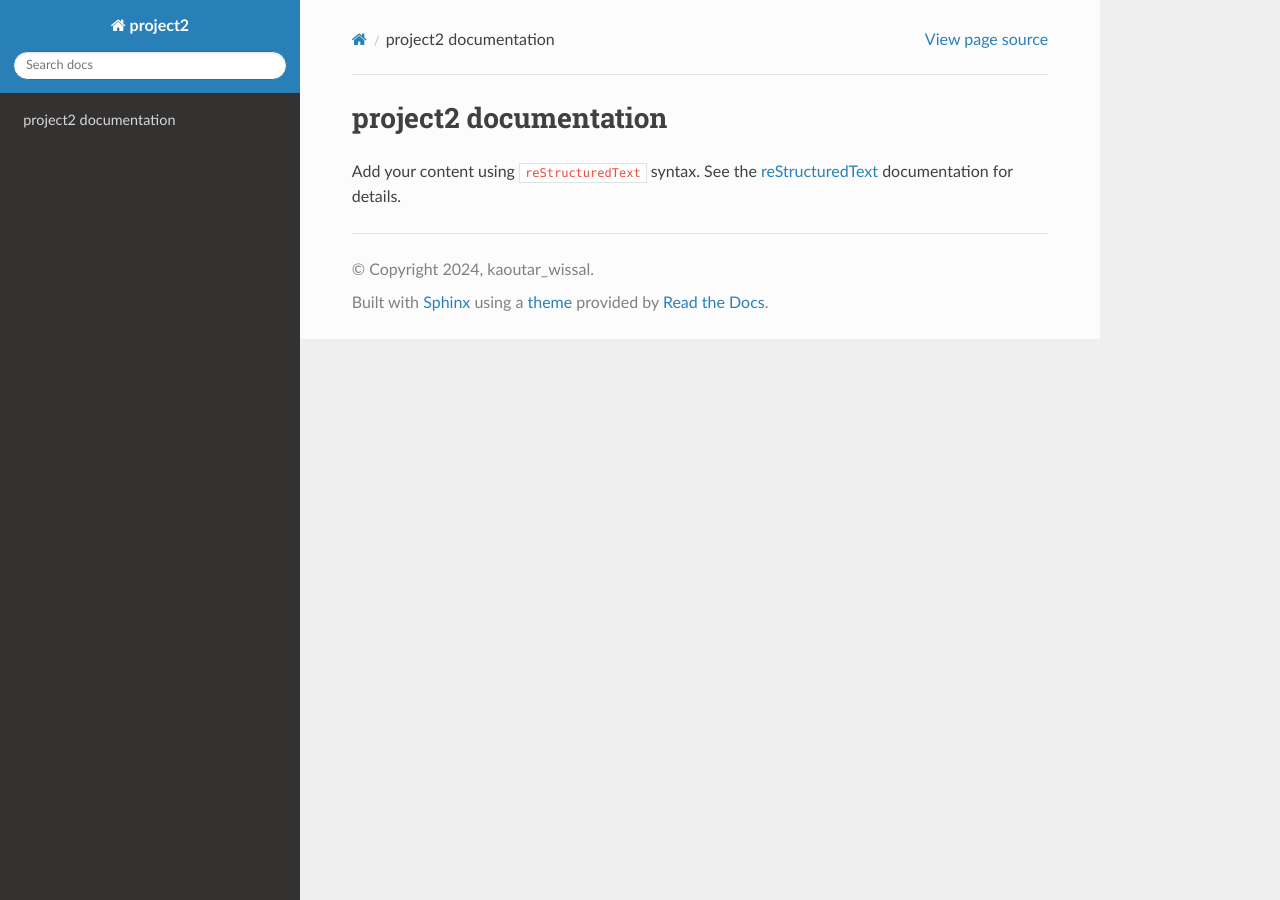
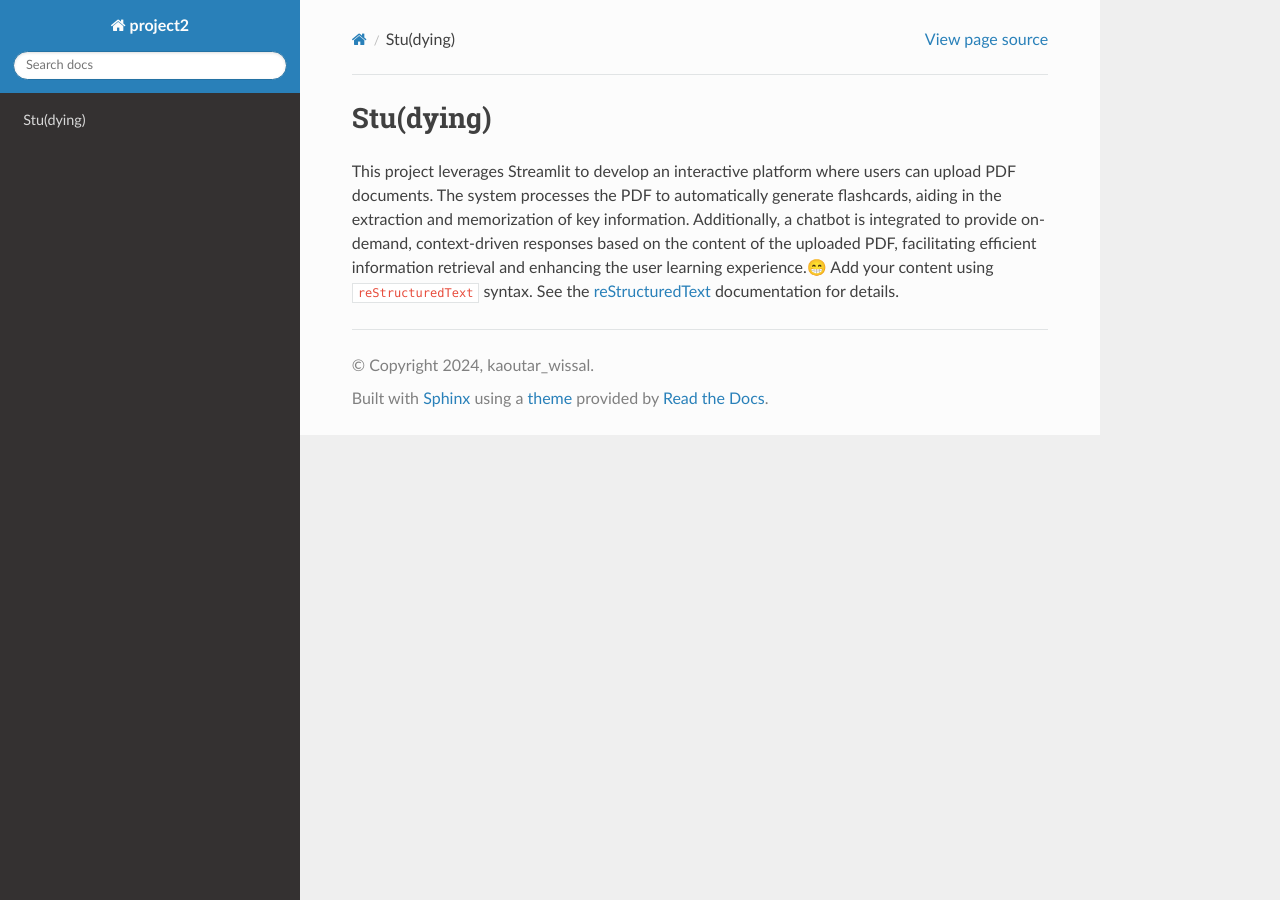
Before and after one commit to kaoutarel3/project2, a Sphinx documentation site: the page built from source/index.rst, in a window 1280 px wide. Built offline with Sphinx 7.4.7 and the Read the Docs theme 3.1.0, drawn with Linux system fonts in a browser that asks for light colours.

Commit message:
initialisation

```diff
--- a/source/index.rst
+++ b/source/index.rst
@@ -3,9 +3,12 @@
    You can adapt this file completely to your liking, but it should at least
    contain the root `toctree` directive.
 
-project2 documentation
+Stu(dying)
 ======================
-
+This project leverages Streamlit to develop an interactive platform where users can upload PDF documents.
+The system processes the PDF to automatically generate flashcards, aiding in the extraction and memorization of key information.
+Additionally, a chatbot is integrated to provide on-demand, context-driven responses based on the content of the uploaded PDF,
+facilitating efficient information retrieval and enhancing the user learning experience.😁
 Add your content using ``reStructuredText`` syntax. See the
 `reStructuredText <https://www.sphinx-doc.org/en/master/usage/restructuredtext/index.html>`_
 documentation for details.
```
